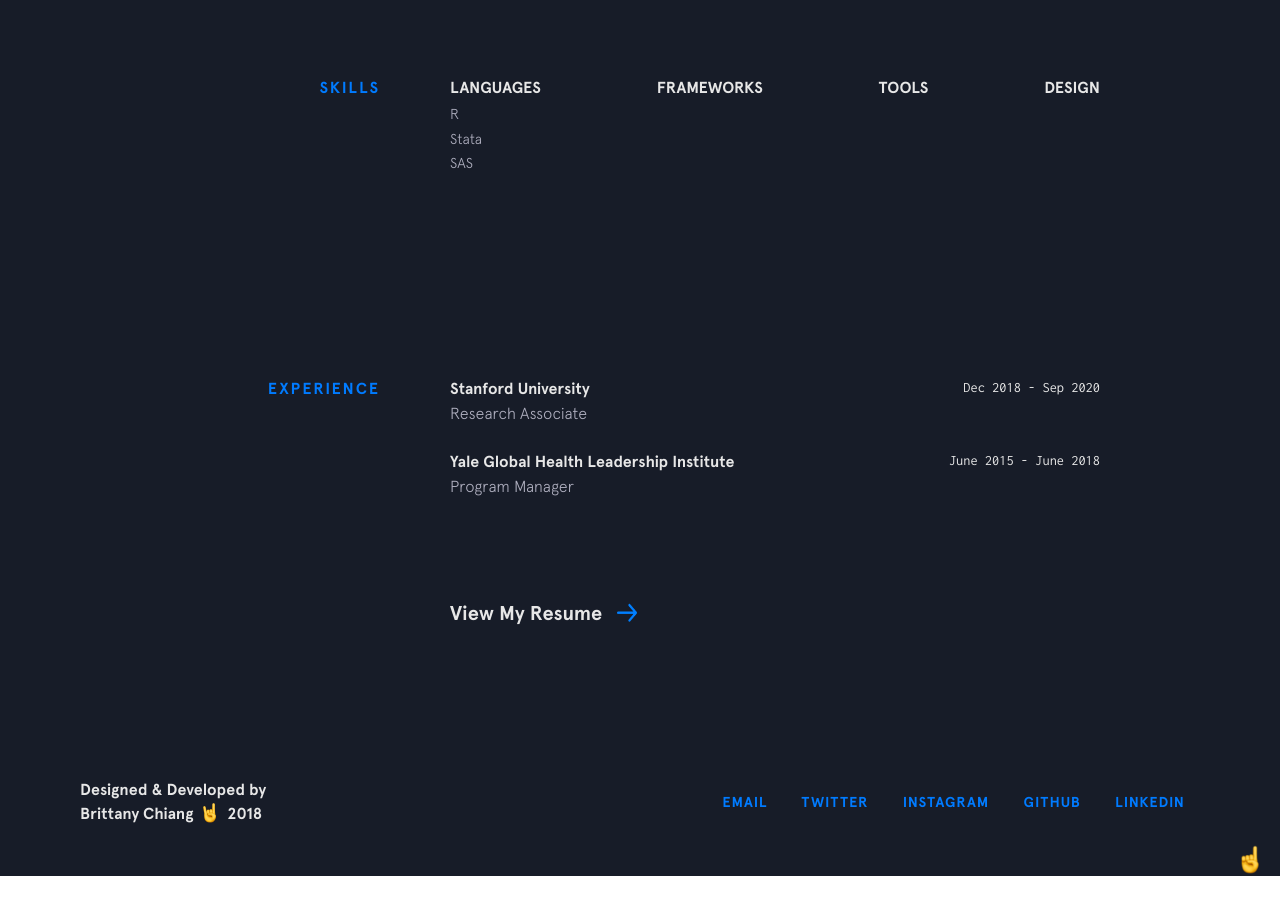
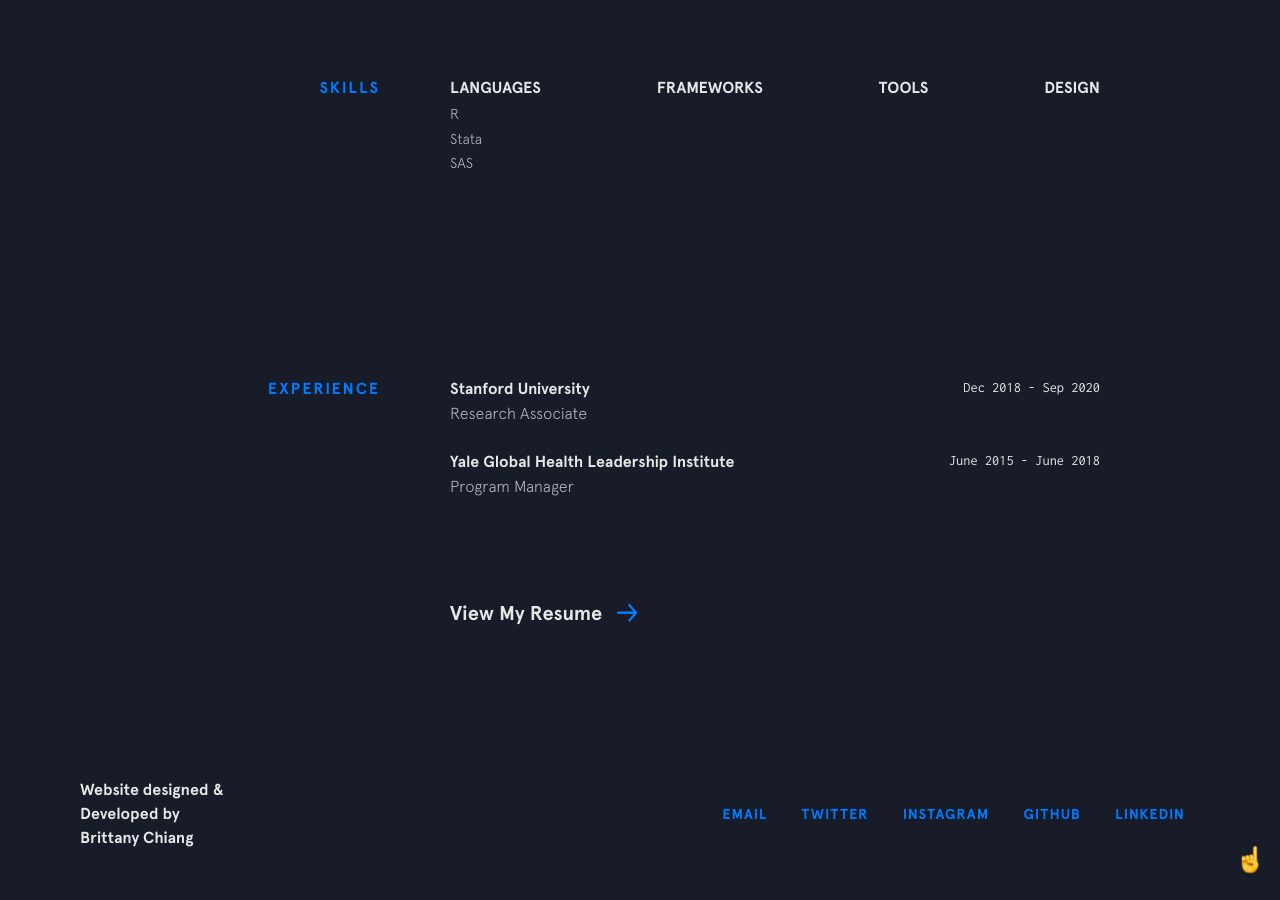
Before and after one commit to annabelxtan/annabelxtan.github.io, a Jekyll site: the page built from index.html, in a window 1280 px wide and 900 px high, scrolled down 1419 px. Built offline with Jekyll 4.4.1, drawn with Linux system fonts in a browser that asks for light colours; nearby versions of some CDN libraries; before the commit the page ends 2295 px from its top, so only the background shows below that.

Commit message:
Update footer.html

```diff
--- a/_includes/footer.html
+++ b/_includes/footer.html
@@ -1,12 +1,10 @@
 <footer class="footer">
   <div class="footer__copyright">
     <div class="top">
-      <span>Designed &amp; Developed by</span>
+      <span>Website designed &amp; Developed by</span>
     </div>
     <div class="bottom">
-      <span>Brittany Chiang</span>
-      <img class="emoji" src="{{site.baseurl}}/img/emojis/rockon.png" alt="emoji">
-      <span>2018</span>
+      <span> <a href="https://github.com/bchiang7/bchiang7.github.io" target="_blank" title="{{link.title}}">Brittany Chiang</span>
     </div>
   </div>
   <div class="footer__links">
```
